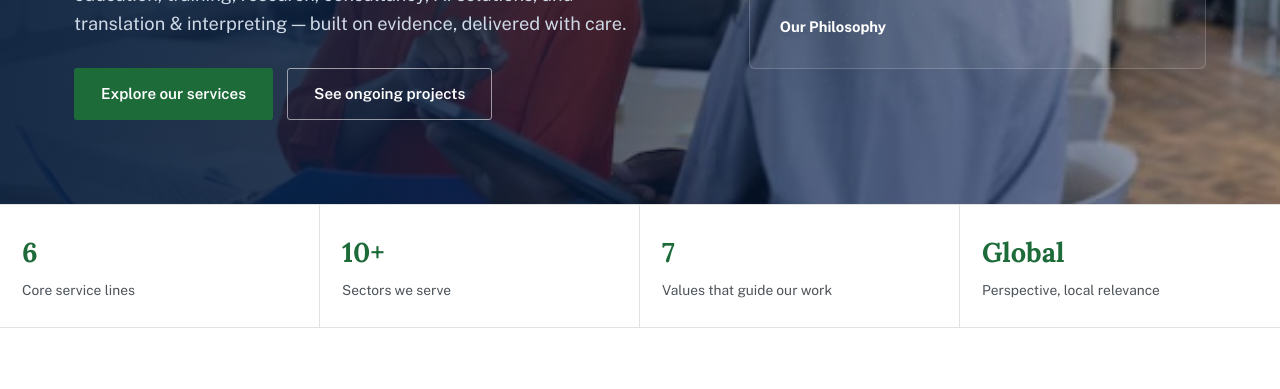
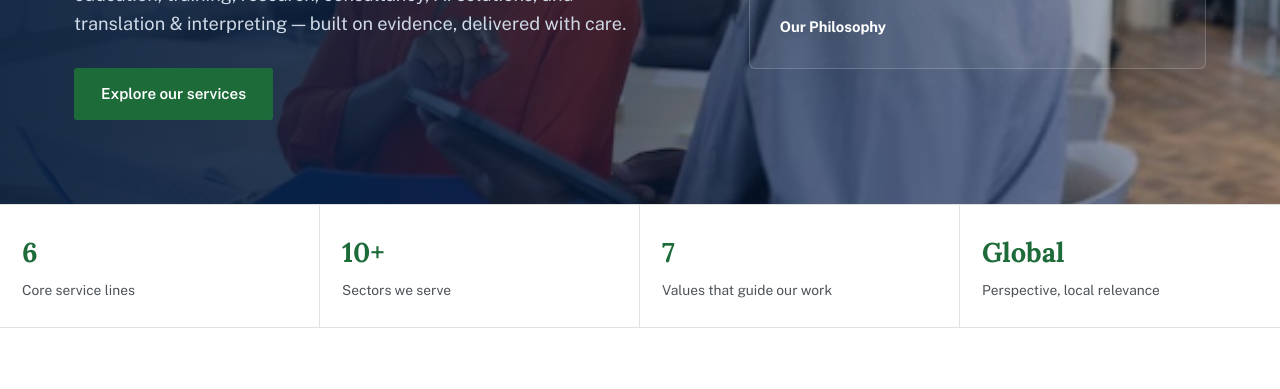
Before and after one commit to imanirumvaolivier20-a11y/eduglobal-website, a plain HTML site: page index.html in a window 1280 px wide. Shown: the part 411-800 px from the top of the page. Drawn offline with nearby package versions, Linux system fonts and the light colour scheme.

Commit message:
Removed project button

```diff
--- a/index.html
+++ b/index.html
@@ -99,7 +99,6 @@
         <p class="lede">EDUGLOBAL Ltd helps individuals and organisations grow through education, training, research, consultancy, AI solutions, and translation &amp; interpreting — built on evidence, delivered with care.</p>
         <div class="hero-actions">
           <a class="btn btn-primary" href="services.html">Explore our services</a>
-          <a class="btn btn-ghost-light" href="projects.html">See ongoing projects</a>
         </div>
       </div>
       <div class="hero-panel">
```
